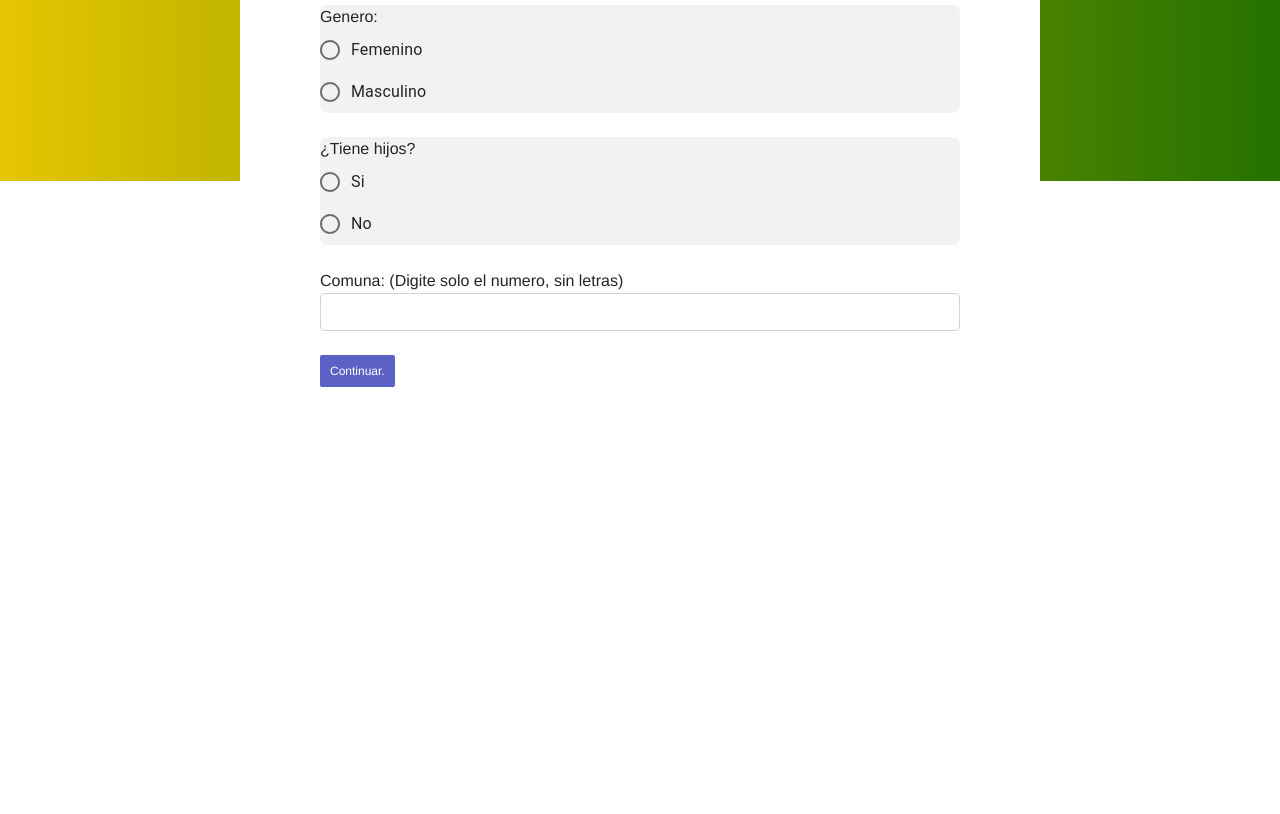
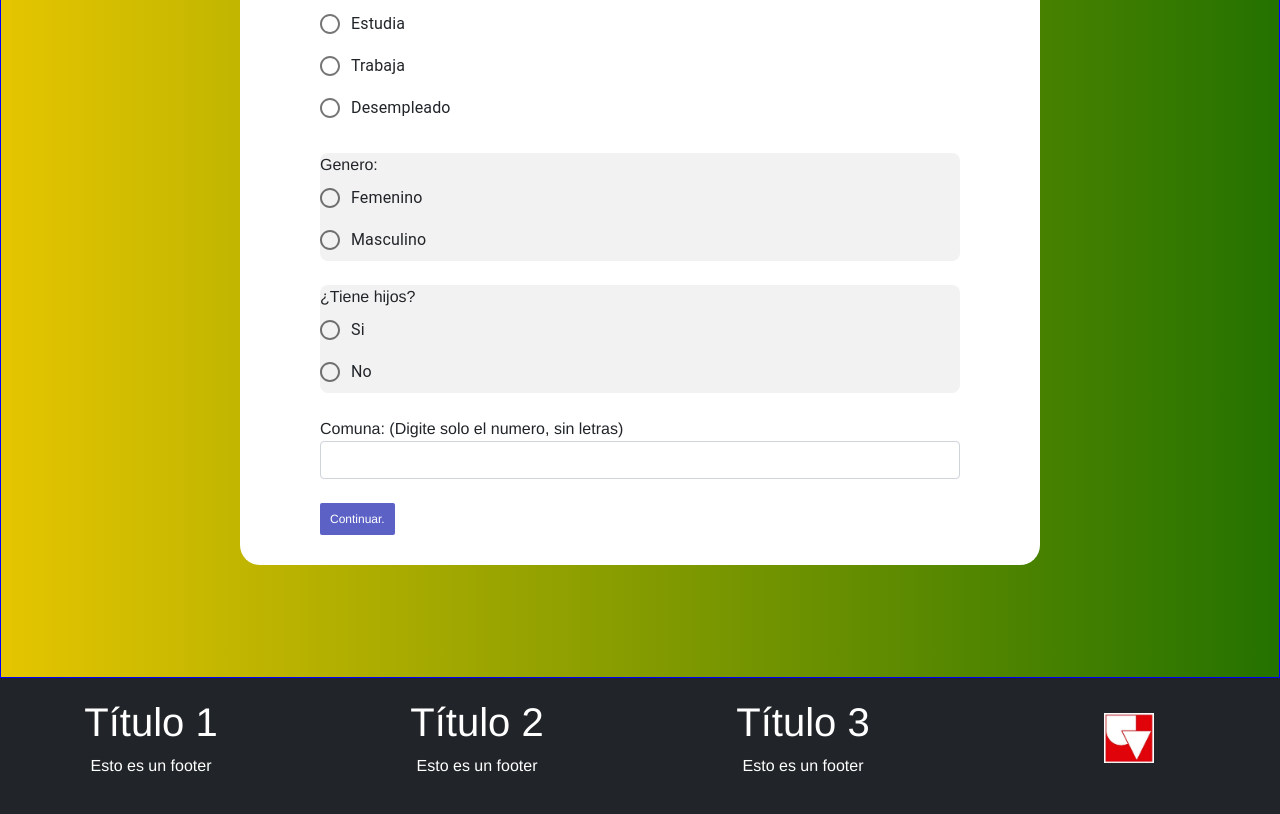
Before and after one commit to JuanCamilo-R/ProyectoBD, a React app in the folder cliente/: page /form in a window 1280 px wide. Shown: the part 619-1433 px from the top of the page. Before the commit the page ends 1036 px from the top, so only its background shows below. Built offline with nearby package versions, Linux system fonts and the light colour scheme.

Commit message:
diseño con fallas en versión móvil

```diff
--- a/cliente/src/components/Badge.js
+++ b/cliente/src/components/Badge.js
@@ -10,7 +10,7 @@ import TheNavbar from '../components/Navbar'
 import '../../node_modules/bootstrap/dist/css/bootstrap.min.css'; // Archivo CSS de Bootstrap 4
 import '../../node_modules/bootstrap/dist/js/bootstrap.min.js';
 import Card from 'react-bootstrap/Card'
-import MyFooter from '../components/Footer'
+import MyFooter from './Footer';
 
 //Images
 import logo_bichoclo from '../images/LOGO-BICHOCLO.png';
@@ -52,7 +52,7 @@ class Badge extends React.Component {
                                     <Card.Body>
                                         <blockquote className="blockquote mb-0">
 
-                                            <p>
+                                            <p className="text-small">
 
                                                 {' '}
                                         Somos una empresa en el sector de entretenimiento que desea hacer un estudio de
@@ -73,13 +73,11 @@ class Badge extends React.Component {
                 </Container>
 
                 </div>
-                <Row>
-                    <Col md={12}>
+                <div>
+
                     <MyFooter/>
-                    </Col>
 
-                </Row>
-
+                </div>
             </div >
 
         )
--- a/cliente/src/components/PaginaForm.js
+++ b/cliente/src/components/PaginaForm.js
@@ -2,21 +2,30 @@ import React from 'react';
 import './styles/Badge.css'
 import Forms from './Forms';
 import TheNavbar from './Navbar';
-
+import MyFooter from './Footer';
+import { Container, Row, Col } from 'react-bootstrap';
 class PaginaForm extends React.Component {
 
     render() {
 
         return (
-            <div className = "h-100">
-                <TheNavbar/>
-                <div className="Form">
-                    <div className="container container-style">
-                        <Forms/>
-                    </div>
+            <div>
+                <TheNavbar />
+                <div className="h-100 Form">
+                    <Container>
+                        <div>
+                            <div className="container-style">
+                                <Forms />
+                            </div>
+                        </div>
+                    </Container>
+
                 </div>
+                <div>
+                    <MyFooter />
+                </div>
+
             </div>
-
         )
 
     }
--- a/cliente/src/components/styles/Badge.css
+++ b/cliente/src/components/styles/Badge.css
@@ -6,6 +6,7 @@
     align-items: center;
     flex-direction: column;
     height: 100vh;
+    border:1px solid blue;
     /*background: blue;*/
    /* background: url('../../images/stars.svg'), rgb(222, 246, 167);*/
     /*background: #C6FFDD;*/  /* fallback for old browsers */
@@ -30,7 +31,9 @@
 }
 
 .container-style{
-    margin-top:20%;
+    margin-top:15%;
+    margin-bottom:10%;
+    height:auto;
 }
 
 .form-container{
@@ -91,10 +94,8 @@
   }
 
   .main_container {
-    margin: 0 auto;
-    position:relative;
-
-
+    margin-top:10%;
+    padding-bottom: 10%;
   }
 
 /*
@@ -119,8 +120,11 @@
     justify-content: center;
     align-items: center;
     padding-top:4%;
-    margin-top:1em;
+    margin-top:3%;
 }
+
+
+
 
 .logoStyles {
     height:300px;
@@ -232,13 +236,13 @@
 .myfooter {
     background-color: #212529;
     height:auto;
-    margin-top:-6%;
     bottom:0;
     position:relative;
     color:white;
     text-align: center;
     padding-top:20px;
     padding-bottom:20px;
+    width:100wh;
 }
 
 #logo_u {
```
